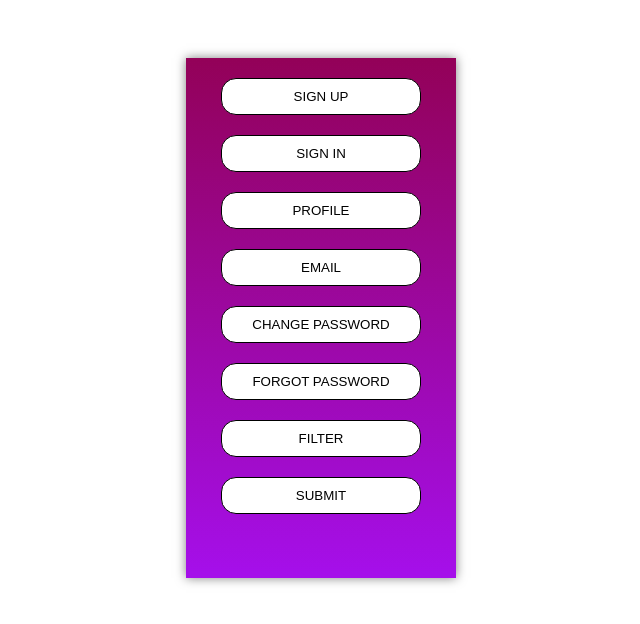
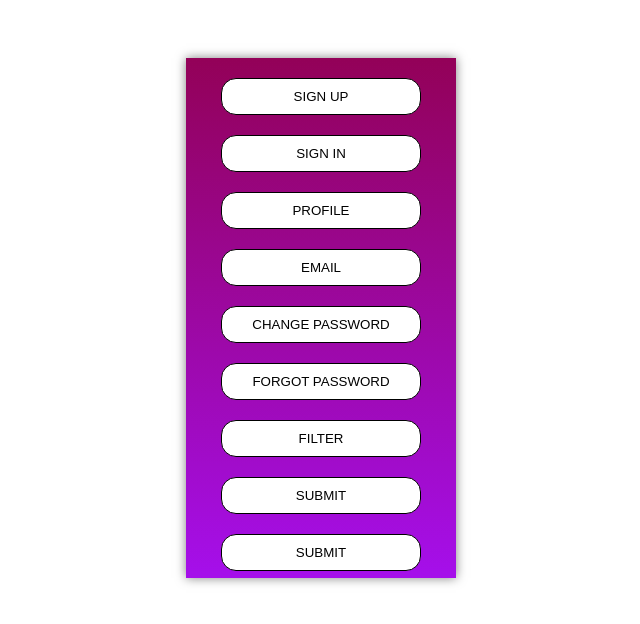
Before and after one commit to ROHANSAMUEL134/Mobile-App, a plain HTML site: page index.html in a window 1280 px wide. Shown: the whole page, without its empty margins (319-959 px from the left). Drawn offline with Linux system fonts and the light colour scheme.

Commit message:
Update index.html

```diff
--- a/index.html
+++ b/index.html
@@ -19,6 +19,7 @@
              <button style="background: white; color:black; width:80%; margin:10px;  border:1px black solid;"><a href="Forms/forgot.html">FORGOT PASSWORD</a></button><br>
              <button style="background: white; color:black; width:80%; margin:10px;  border:1px black solid;"><a href="Forms/filter.html">FILTER</a></button></button><br>
              <button style="background: white; color:black; width:80%; margin:10Px;  border:1px black solid;"><a href="Forms/submit.html">SUBMIT</a></button><br>
+             <button style="background: white; color:black; width:80%; margin:10Px;  border:1px black solid;"><a href="Forms/feedback.html">SUBMIT</a></button>
 
 
 
```
